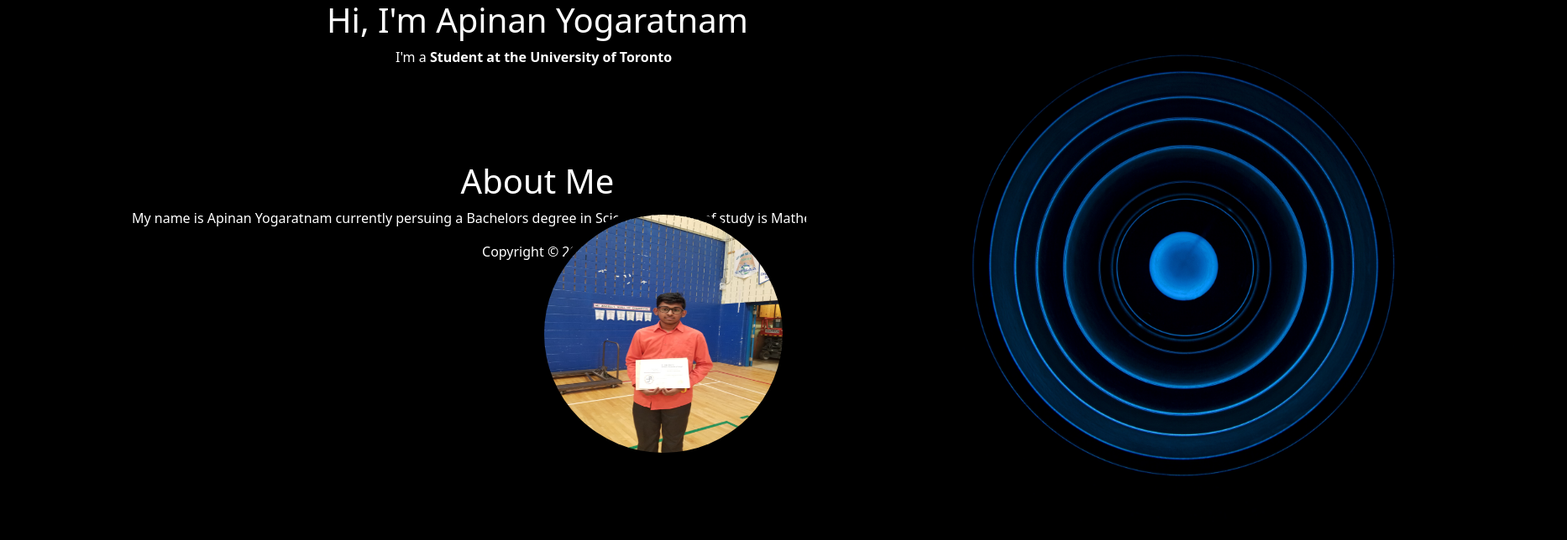
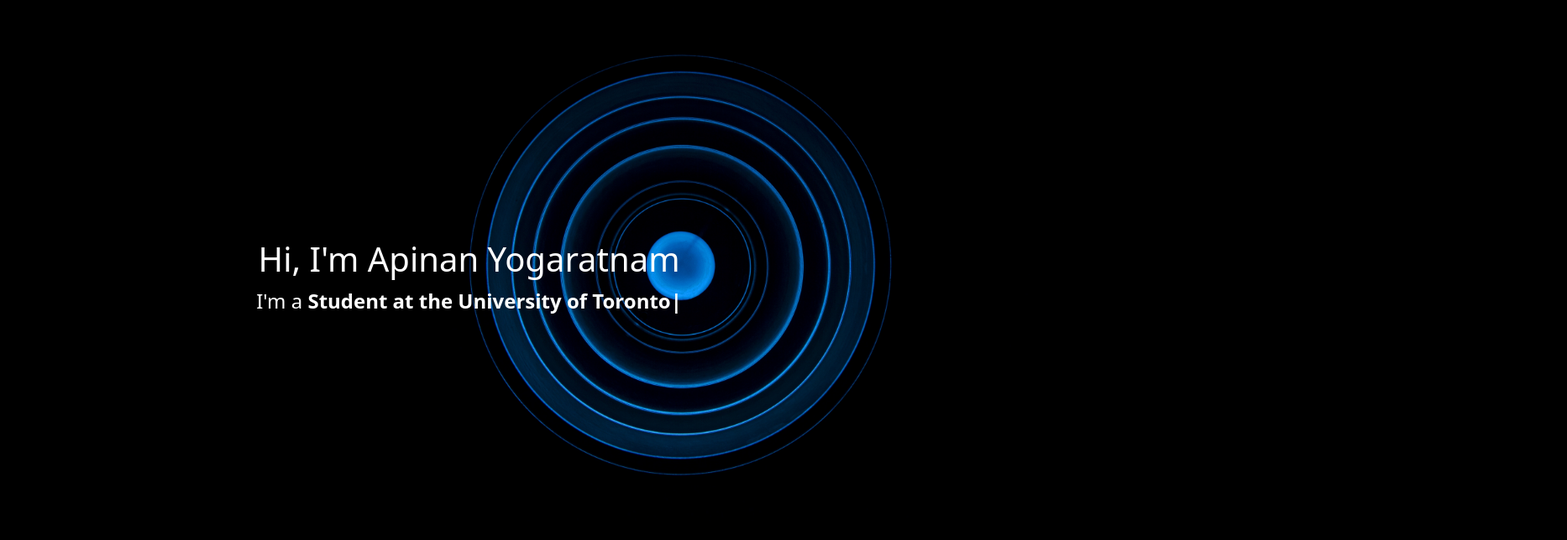
Before and after one commit to apinanyogaratnam/my-personal-website-v2.0, a React (Create React App) app: page / in a window 1280 px wide. Shown: the top 644 px of the page at 84% size, 1866 px wide, since content can reach past the window. Built offline with nearby package versions, Linux system fonts and the light colour scheme; a web font is replaced by a local one.

Commit message:
a basic structure of the website complete with wanted styling and features

```diff
--- a/src/App.css
+++ b/src/App.css
@@ -41,13 +41,13 @@
   height: 633px;
   width: 906px;
   margin-left: 25%;
-  position: absolute;
 }
 
 .image-of-me {
   height: 300px;
   width: 300px;
-  position: absolute;
   border-radius: 50%;
   border: 1vh solid black;
+  margin-top: 2%;
+  margin-right: 0%;
 }
--- a/src/App.js
+++ b/src/App.js
@@ -16,8 +16,10 @@ function App() {
   return (
     <div className="App">
         {/* <Header /> */}
-        <div className="content-wrapper">
-          <img className="circular-image" src="/images/circular_loops.jpg" alt="Background Image of a Circular Loops" />
+        <Container className="text">
+          <figure className="position-relative">
+            <img className="circular-image img-fluid" src="/images/circular_loops.jpg" alt="Background Image of a Circular Loops" />
+            <figcaption>
                     <h1>Hi, I'm Apinan Yogaratnam</h1>
                     <p className="text">I'm a{' '}
 
@@ -33,7 +35,10 @@ function App() {
                       ]}/>
 
                     </p>
-        </div>
+            </figcaption>
+          </figure>
+        </Container>
+
         {/* <Resume /> */}
         {/* <SideProjects /> */}
         <br />
@@ -41,8 +46,8 @@ function App() {
         <br />
         <br />
         <AboutMe />
-        <About />
-        <p className="text">Copyright &copy; 2021</p>
+        {/* <About /> */}
+        {/* <p className="text">Copyright &copy; 2021</p> */}
     </div>
   );
 }
--- a/src/components/about_me.js
+++ b/src/components/about_me.js
@@ -3,12 +3,12 @@ import '../App.css'
 
 const AboutMe = () => {
     return (
-        <div className="text">
+        <div>
             <h1>About Me</h1>
-            <img className="image-of-me" src="/images/head_and_body_shot.jpg" alt="Image of Apinan Yogaratnam in Pink Shirt" />
             <p>
             My name is Apinan Yogaratnam currently persuing a Bachelors degree in Science. My field of study is Mathematics and Statistics.
             </p>
+            <img className="image-of-me" src="/images/head_and_body_shot.jpg" alt="Image of Apinan Yogaratnam in Pink Shirt" />
         </div>
     )
 }
--- a/src/css/custom.css
+++ b/src/css/custom.css
@@ -2,6 +2,16 @@ body {
     background-color: black;
 }
 
-.text {
+figcaption {
+    position: absolute;
+    bottom: 1rem;
+    margin: 0 2rem;
+    color: white;
+    font-size: 1.5em;
+    margin-left: 20%;
+    margin-bottom: 20%;
+}
+
+p {
     color: white;
 }
```
Lines whose indentation alone changed are shown as unchanged.
